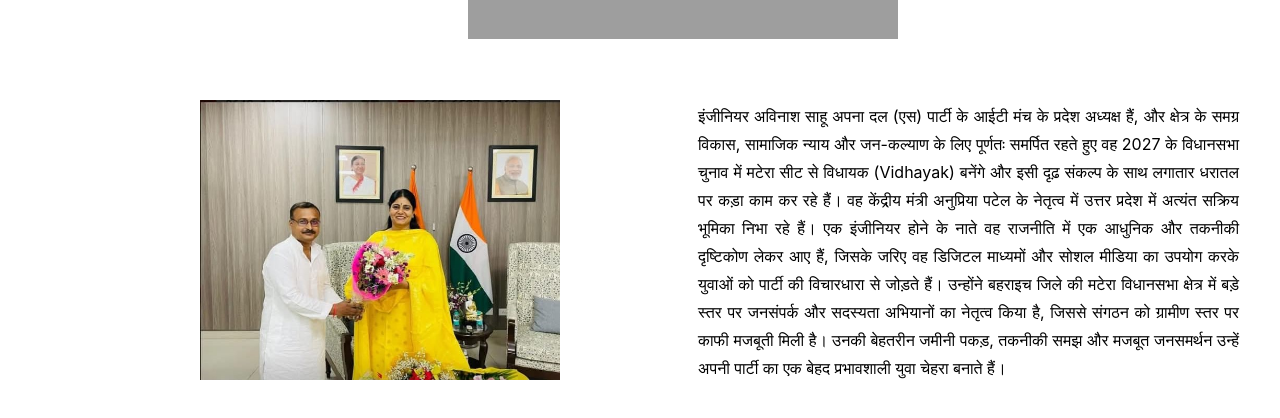
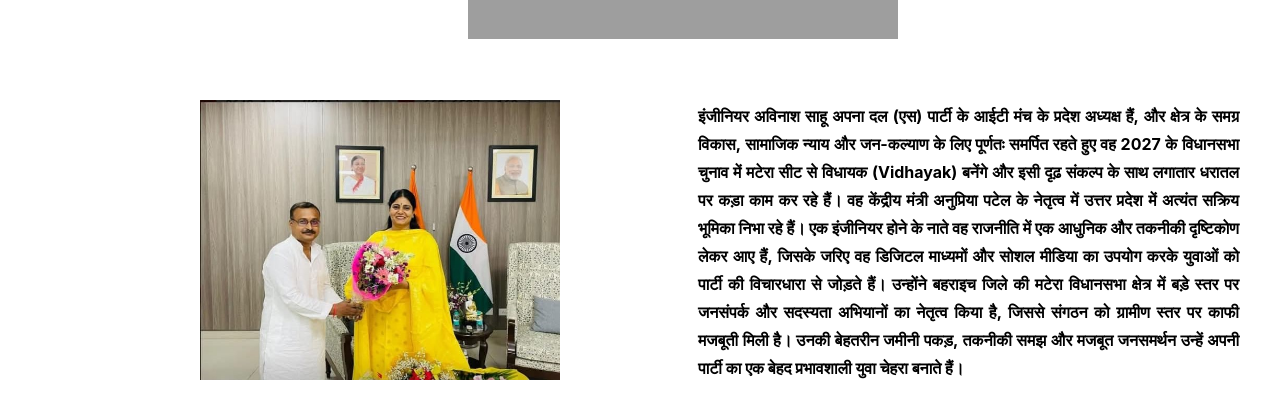
Before and after one commit to abhijeetpratapsahu-dev/gallery, a React (Vite) app: page / in a window 1280 px wide. Shown: the part 172-590 px from the top of the page. Built offline with nearby package versions, Linux system fonts and the light colour scheme; grey boxes are pictures that could not be loaded.

Commit message:
updated website

```diff
--- a/src/Component/Navbar/Leftsidetext/left.jsx
+++ b/src/Component/Navbar/Leftsidetext/left.jsx
@@ -2,7 +2,7 @@
 
 const left = () => {
   return (
-     <div className="h-auto w-[605px] bg-white text-black font-2xl p-8 leading-7 rounded-xl relative left-[650px] top-[35px]">
+     <div className="h-auto w-[605px] bg-white text-black font-2xl font-bold font-sans p-8 leading-7 rounded-xl relative left-[650px] top-[35px]">
       <h1 className="text-justify ">
         इंजीनियर अविनाश साहू अपना दल (एस) पार्टी के आईटी मंच के प्रदेश अध्यक्ष हैं,
         और क्षेत्र के समग्र विकास, सामाजिक न्याय और जन-कल्याण के लिए पूर्णतः समर्पित रहते हुए वह 2027 के विधानसभा चुनाव में मटेरा सीट से विधायक (Vidhayak) बनेंगे
```
